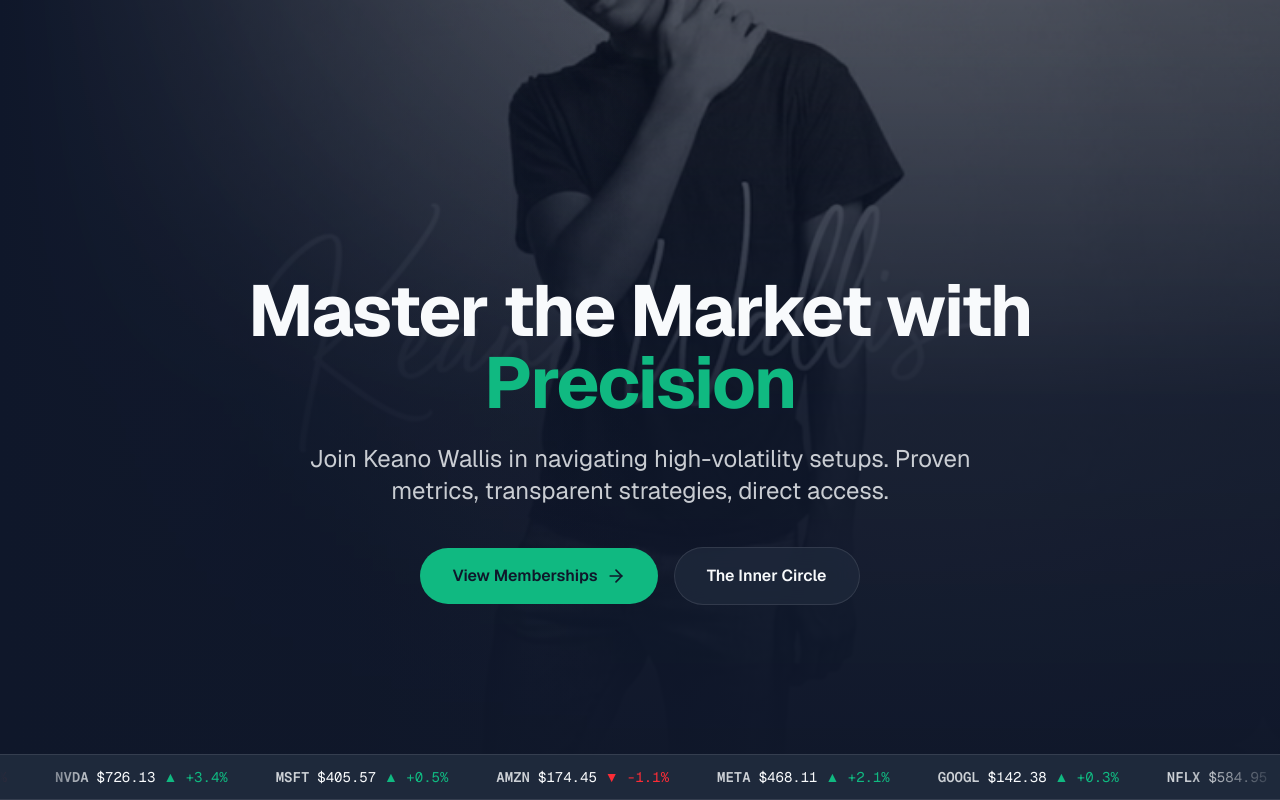
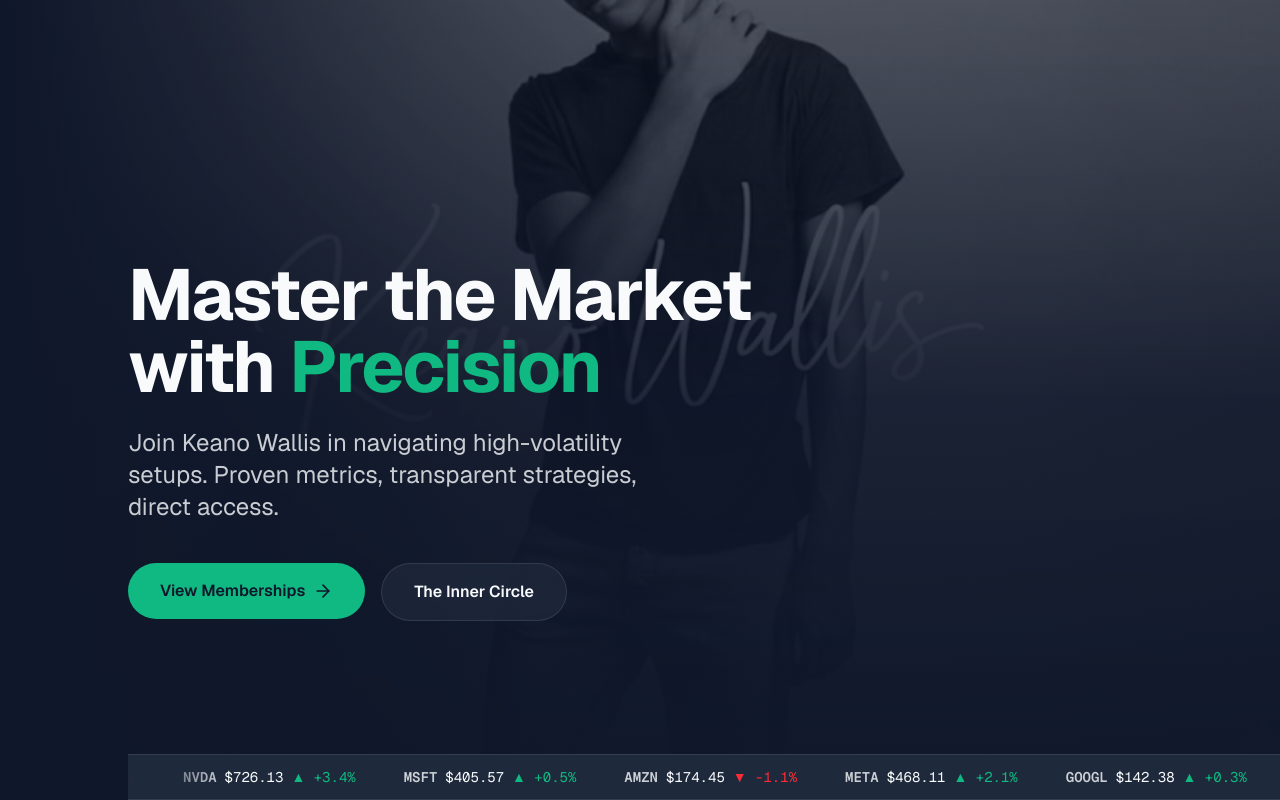
Before and after one commit to DTE-84/KeanoStockKnowledge, a Next.js app: page / in a window 1280 px wide. Shown: the top 800 px of the page. Built offline with nearby package versions, Linux system fonts and the light colour scheme.

Commit message:
ui: off-center hero text to reveal signature

```diff
--- a/src/app/page.tsx
+++ b/src/app/page.tsx
@@ -8,7 +8,7 @@ export default function Home() {
   return (
     <main className="min-h-screen bg-background text-foreground flex flex-col">
       {/* Hero Section */}
-      <section className="relative w-full h-screen flex flex-col items-center justify-center overflow-hidden">
+      <section className="relative w-full h-screen flex flex-col justify-center overflow-hidden px-6 md:px-16 lg:px-32">
         {/* Background Image */}
         <div className="absolute inset-0 z-0">
           <Image
@@ -23,23 +23,23 @@ export default function Home() {
         </div>
 
         {/* Hero Content */}
-        <div className="z-10 text-center px-6 max-w-4xl mt-20">
+        <div className="z-10 text-left max-w-3xl mt-20">
           <h1 className="text-5xl md:text-7xl font-bold tracking-tight mb-6">
             Master the Market with <span className="text-kinetic">Precision</span>
           </h1>
-          <p className="text-xl md:text-2xl text-foreground/80 mb-10 max-w-2xl mx-auto">
+          <p className="text-xl md:text-2xl text-foreground/80 mb-10 max-w-xl">
             Join Keano Wallis in navigating high-volatility setups. Proven metrics, transparent strategies, direct access.
           </p>
-          <div className="flex flex-col sm:flex-row items-center justify-center gap-4">
+          <div className="flex flex-col sm:flex-row items-start gap-4">
             <Link
               href="/memberships"
-              className="px-8 py-4 bg-kinetic text-background font-semibold rounded-full hover:bg-kinetic/90 transition-all flex items-center gap-2"
+              className="px-8 py-4 bg-kinetic text-background font-semibold rounded-full hover:bg-kinetic/90 transition-all flex items-center justify-center gap-2 w-full sm:w-auto"
             >
               View Memberships <ArrowRight className="w-5 h-5" />
             </Link>
             <Link
               href="/premium-access"
-              className="px-8 py-4 bg-card/80 backdrop-blur-md border border-white/10 text-foreground font-semibold rounded-full hover:bg-card transition-all"
+              className="px-8 py-4 bg-card/80 backdrop-blur-md border border-white/10 text-foreground font-semibold rounded-full hover:bg-card transition-all w-full sm:w-auto text-center"
             >
               The Inner Circle
             </Link>
```
